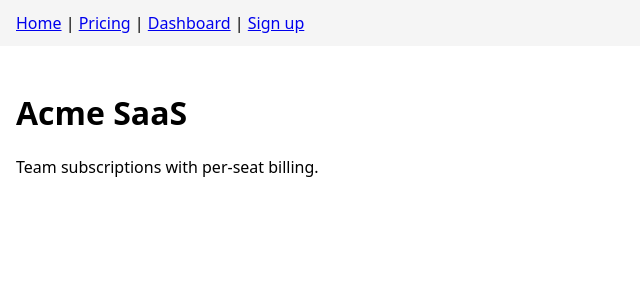
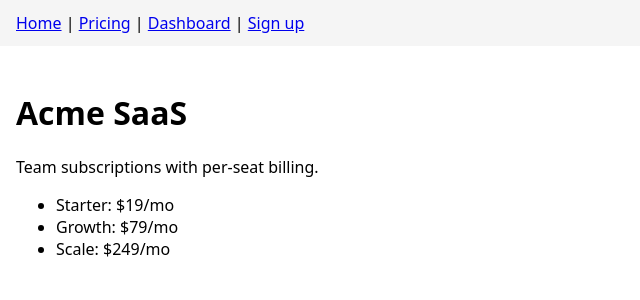
Before and after one commit to ArchAstroEvals/team-ts-saas, a Next.js app: page / in a window 1280 px wide. Shown: the top 300 px of the page, without its empty margins (0-640 px from the left). Built offline with nearby package versions, Linux system fonts and the light colour scheme.

Commit message:
Home lists plans

```diff
--- a/app/page.jsx
+++ b/app/page.jsx
@@ -1,8 +1,17 @@
+import { PLANS } from "../lib/plans.js";
+
 export default function Home() {
   return (
     <div>
       <h1>Acme SaaS</h1>
       <p>Team subscriptions with per-seat billing.</p>
+      <ul>
+        {PLANS.map((p) => (
+          <li key={p.id}>
+            {p.name}: ${p.monthly}/mo
+          </li>
+        ))}
+      </ul>
     </div>
   );
 }
```
